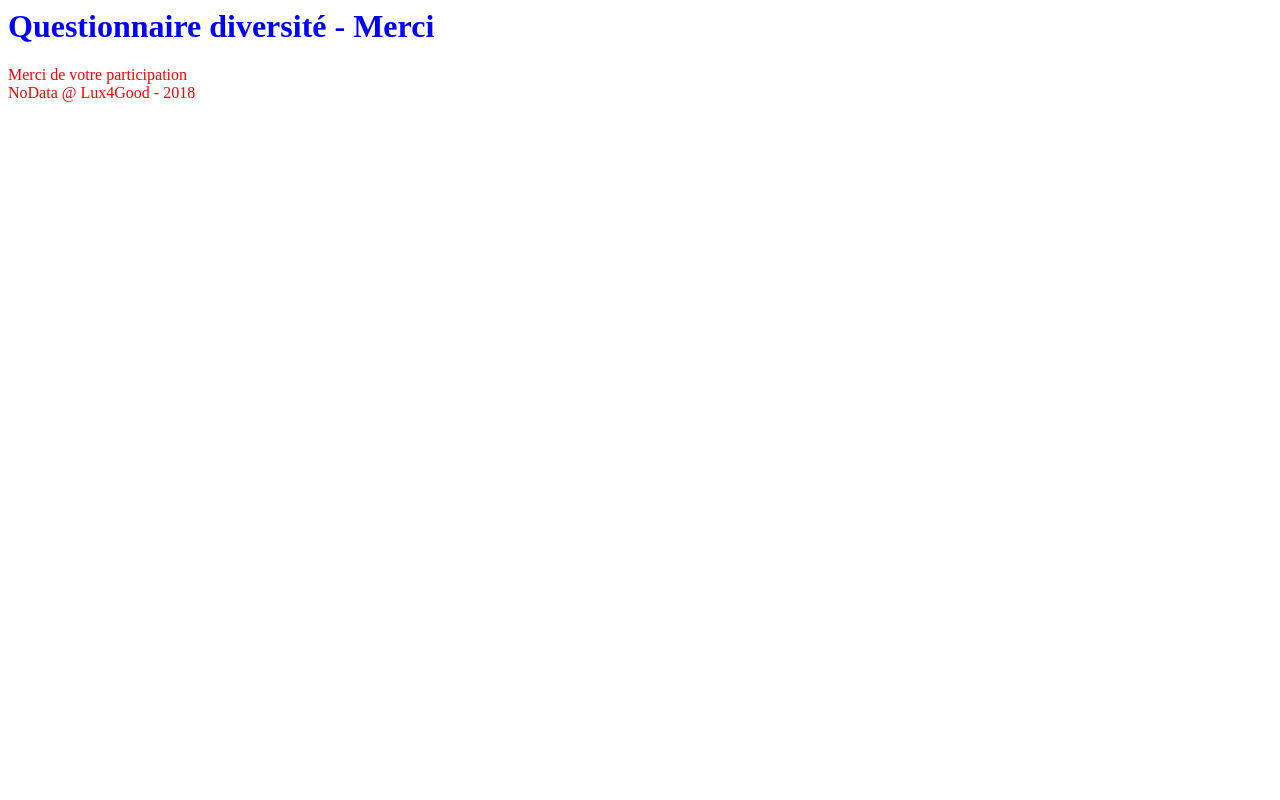
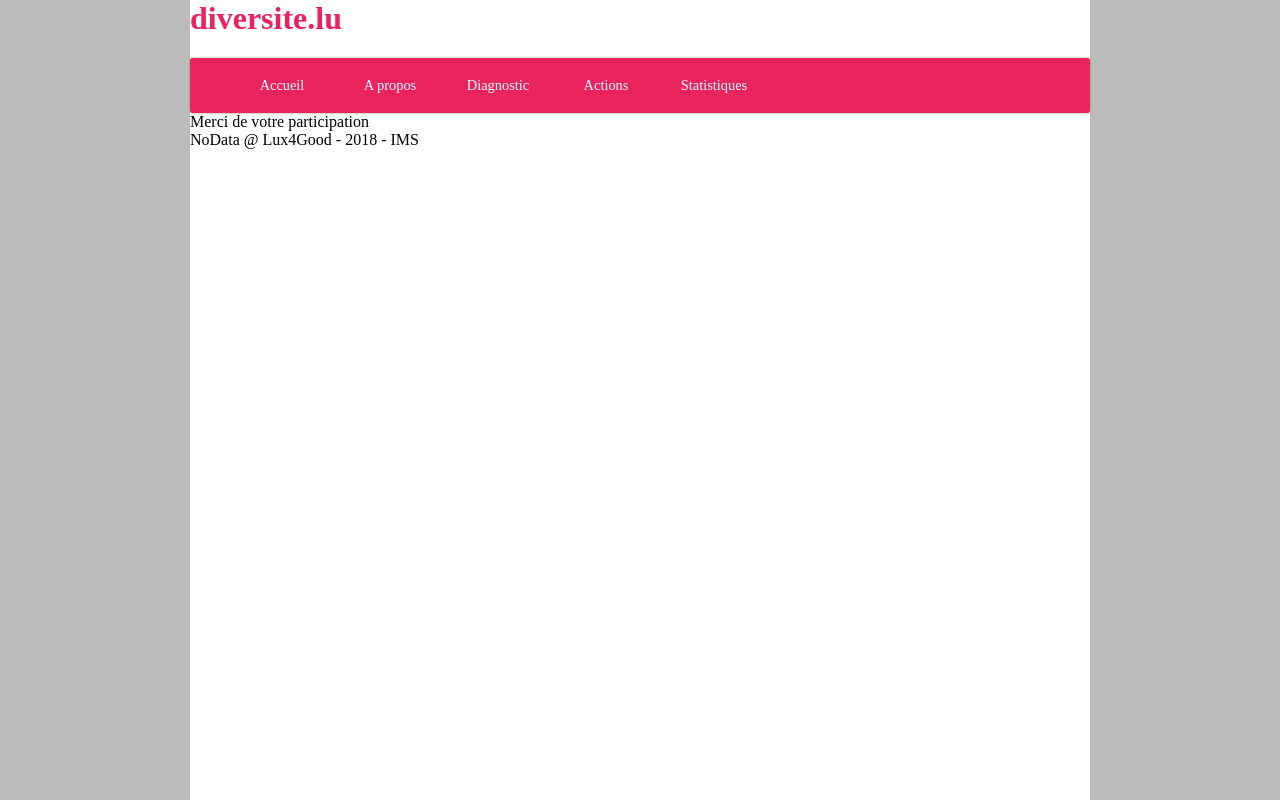
Before and after one commit to stellasia/l4gims, a Django app: page /merci/ in a window 1280 px wide. Run offline with Django 3.2, Linux system fonts and the light colour scheme.

Commit message:
Style WIP

```diff
--- a/questionnaire/urls.py
+++ b/questionnaire/urls.py
@@ -6,7 +6,11 @@ from . import views
 
 
 urlpatterns = [
-    path('', views.QuestionnaireView.as_view()),
+    path('', TemplateView.as_view(template_name="home.html")),
+    path('apropos/', TemplateView.as_view(template_name="about.html")),
+    path('diagnostic/', views.QuestionnaireView.as_view()),
     path('merci/', TemplateView.as_view(template_name="merci.html")),
+    path('actions/', TemplateView.as_view(template_name="actions.html")),
+    path('stats/', TemplateView.as_view(template_name="stats.html")),
 
 ]
--- a/static/style.css
+++ b/static/style.css
@@ -1,7 +1,56 @@
-h1 {
-    color: blue;
+html {
+    background: #bbb;
+    margin: 0;
+    padding: 0;
 }
 
 body {
-    color: red;
+    width: 900px;
+    margin: 0 auto;
+    background: white;
+    position: relative;
 }
+
+h1 {
+    color: #E9235E;
+}
+
+nav {
+    background-color: #E9235E;
+    border-radius: 3px;
+    box-shadow: 0 0 2px #816F47;
+    height: 55px;
+    /*margin: 202px 48px 0 0;*/
+    width: 900px;
+}
+
+
+ul {
+    list-style: none;
+}
+
+li {
+    display: inline-block;
+    border: none;
+    font-size: 12px;
+    width: 94px;
+    padding: 0 5px;
+    height: 55px;
+    text-align: center;
+    line-height: 55px;
+}
+
+li a {
+    text-decoration: none;
+    cursor: pointer;
+    color: white;
+    font-size: 1.2em;
+}
+
+li:hover {
+    background-color: #CC0033;
+}
+
+li a:hover {
+    text-decoration: underline;
+}
--- a/templates/base.html
+++ b/templates/base.html
@@ -7,14 +7,23 @@
   </head>
   <body>
     <header>
-      <h1>{% block title %}{% endblock %}</h1>
+      <h1>diversite.lu</h1>
+      <nav>
+	<ul>
+	  <li><a href="/">Accueil</a></li>
+	  <li><a href="/apropos/">A propos</a></li>
+	  <li><a href="/diagnostic/">Diagnostic</a></li>
+	  <li><a href="/actions/">Actions</a></li>
+	  <li><a href="/stats/">Statistiques</a></li>
+	</ul>
+      </nav>
     </header>
 
     {% block content %}
     {% endblock %}
 
     <footer>
-      NoData @ Lux4Good - 2018
+      NoData @ Lux4Good - 2018 - IMS
     </footer>
   </body>
 </html>
```
